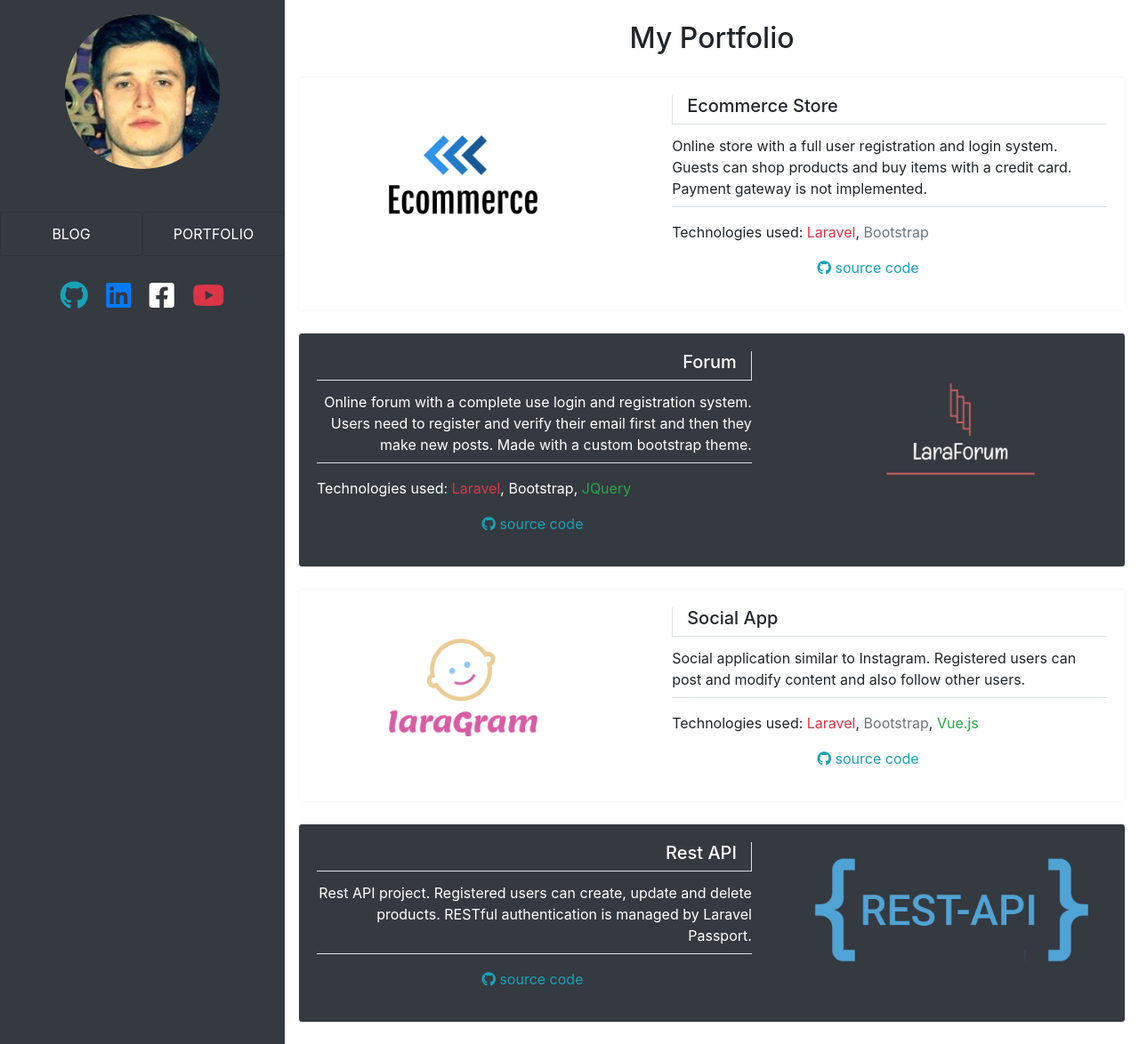
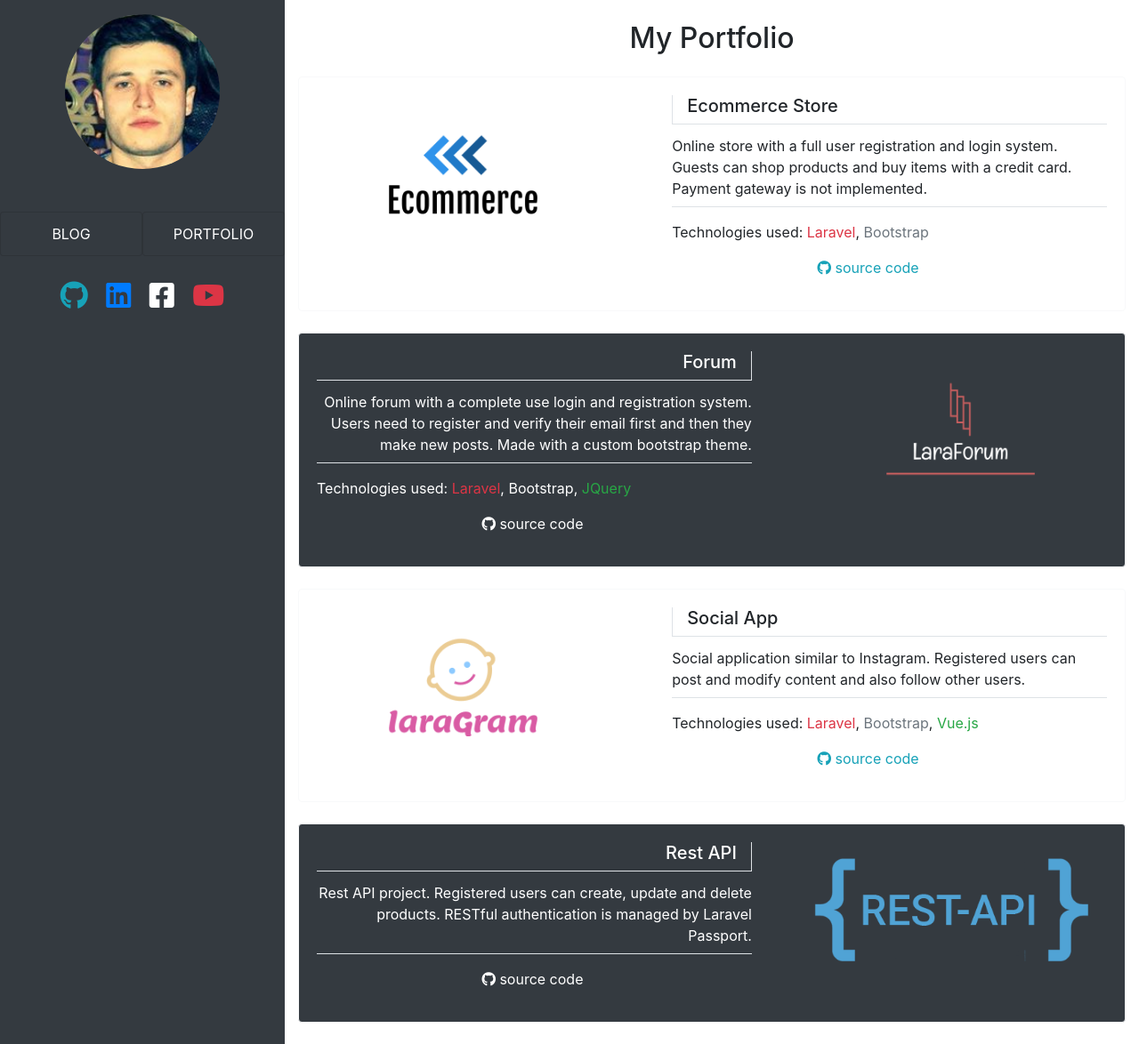
Before and after one commit to DavidBasil/davidBasil, a Jekyll site: the page built from portfolio.html, in a window 1280 px wide. Shown: the whole page at 89% size. Built offline with Jekyll 4.4.1, drawn with Linux system fonts in a browser that asks for light colours; nearby versions of some CDN libraries.

Commit message:
change link colors

```diff
--- a/portfolio.html
+++ b/portfolio.html
@@ -38,7 +38,7 @@ title: David Basil | Portfolio
 	  <p class="cart-text text-right border-bottom pb-2">Online forum with a complete use login and registration system. Users need to register and verify their email first and then they make new posts. Made with a custom bootstrap theme.</p>
 	  <p>Technologies used: <span class="text-danger">Laravel</span>, <span class="text-white">Bootstrap</span>, <span class="text-success">JQuery</span></p>
 	  <p class="text-center pr-1">
-	  <a href="https://github.com/DavidBasil/laraforum" class="text-decoration-none text-info" target="_blank">
+	  <a href="https://github.com/DavidBasil/laraforum" class="text-decoration-none text-white" target="_blank">
 	    <span class=""><i class="fab fa-github"></i> source code</span>
 	  </a>
 	  </p>
@@ -80,7 +80,7 @@ title: David Basil | Portfolio
 	  <h5 class="card-title text-right border-right border-bottom pb-2 pr-3">Rest API</h5>
 	  <p class="cart-text text-right border-bottom pb-2">Rest API project. Registered users can create, update and delete products. RESTful authentication is managed by Laravel Passport.</p>
 	  <p class="text-center pr-1">
-	  <a href="https://github.com/DavidBasil/productsApi" class="text-decoration-none text-info" target="_blank">
+	  <a href="https://github.com/DavidBasil/productsApi" class="text-decoration-none text-white" target="_blank">
 	    <span class=""><i class="fab fa-github"></i> source code</span>
 	  </a>
 	  </p>
```
